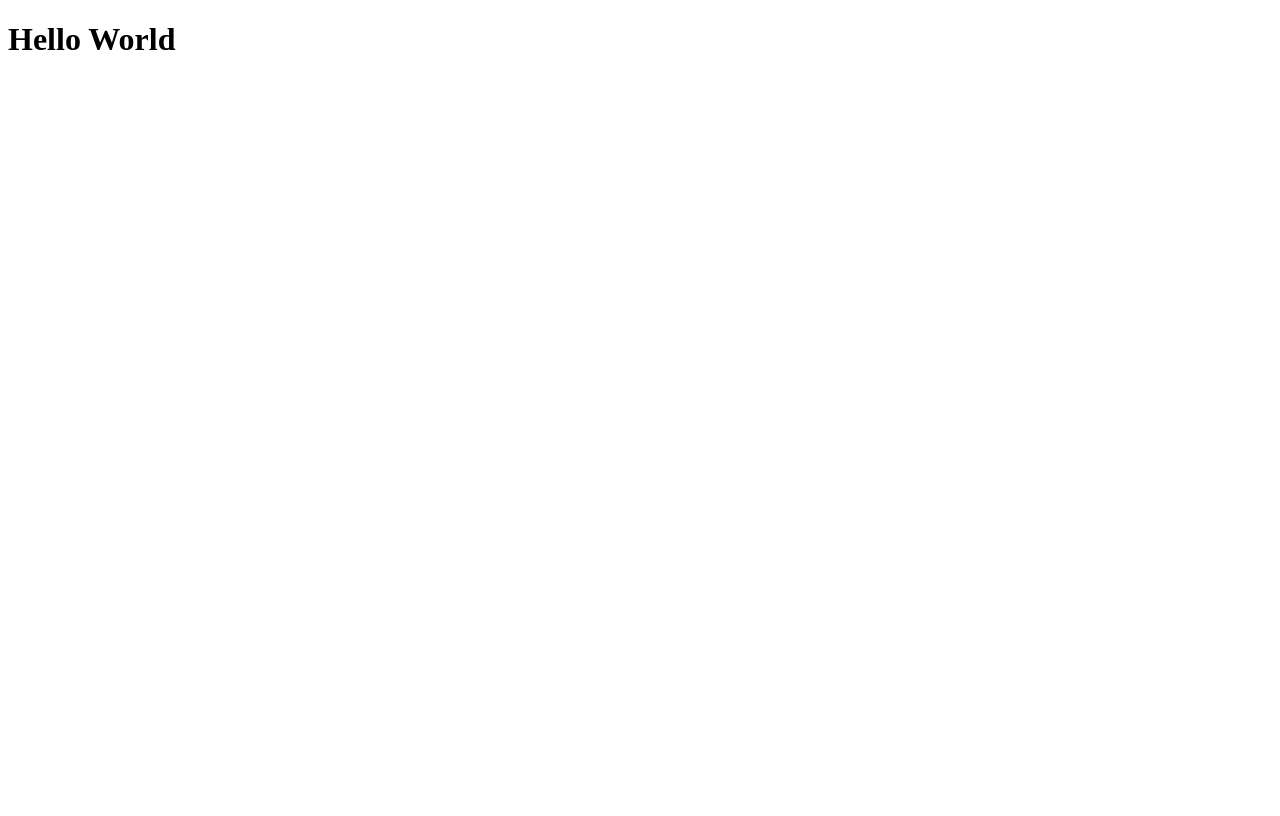
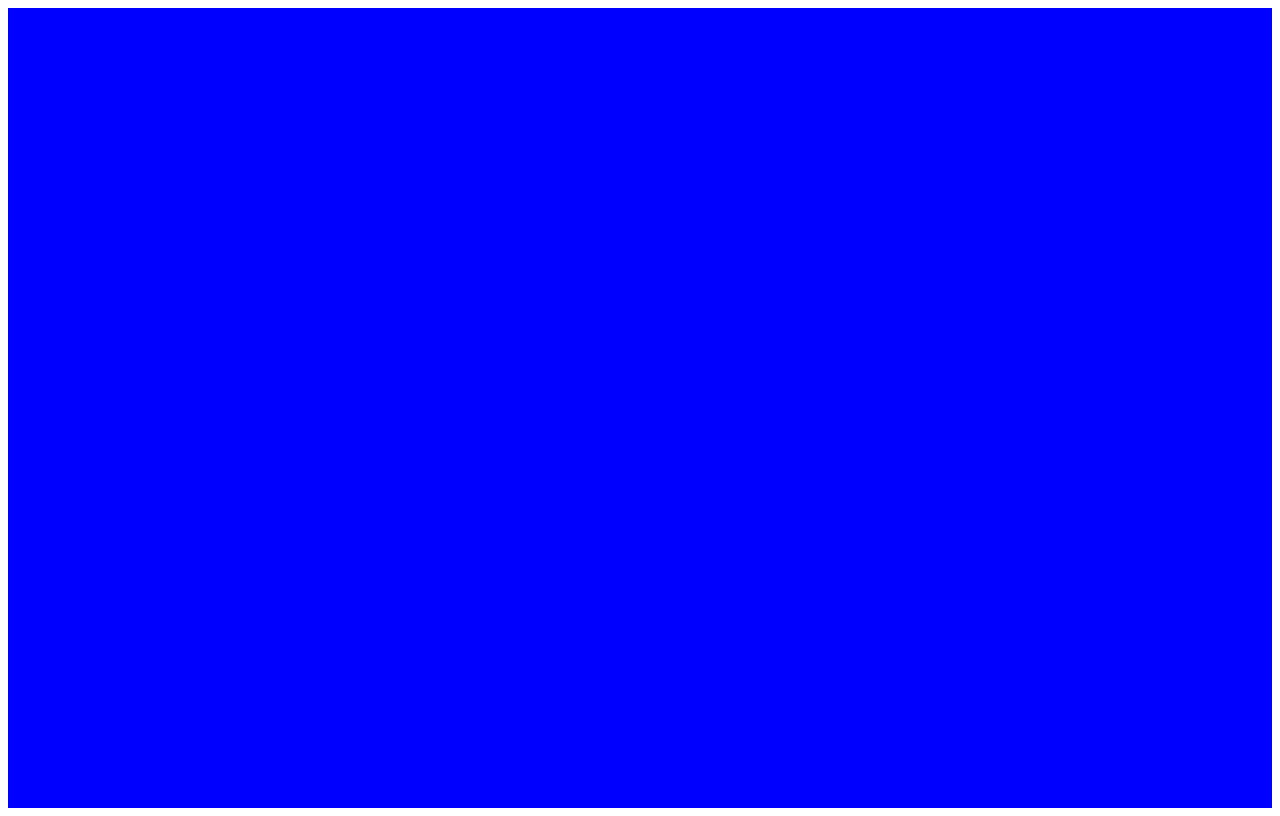
Before and after one commit to ThinkBuildMake/Fog, a Next.js app in the folder frontend/: page / in a window 1280 px wide. Built offline with nearby package versions, Linux system fonts and the light colour scheme.

Commit message:
more testing husky and lint

```diff
--- a/frontend/pages/index.tsx
+++ b/frontend/pages/index.tsx
@@ -1,11 +1,15 @@
-import React from "react"
-import {useEffect, useState} from 'react';
+import React from 'react'
+import Background from '../components/Background'
+import { useEffect, useState } from 'react'
 import Link from 'next/link'
 const IndexPage: React.FC = () => {
-
-	return(
-		<h1>Hello World</h1>
-	)
+    return (
+        <React.Fragment>
+            <div>
+                <Background />
+            </div>
+        </React.Fragment>
+    )
 }
 
-export default IndexPage;
+export default IndexPage
```
Also changed, not shown: frontend/package.json (+18 -3 lines), frontend/.prettierrc.json (added), 2 other files (tests, documents, lock files or other folders).
